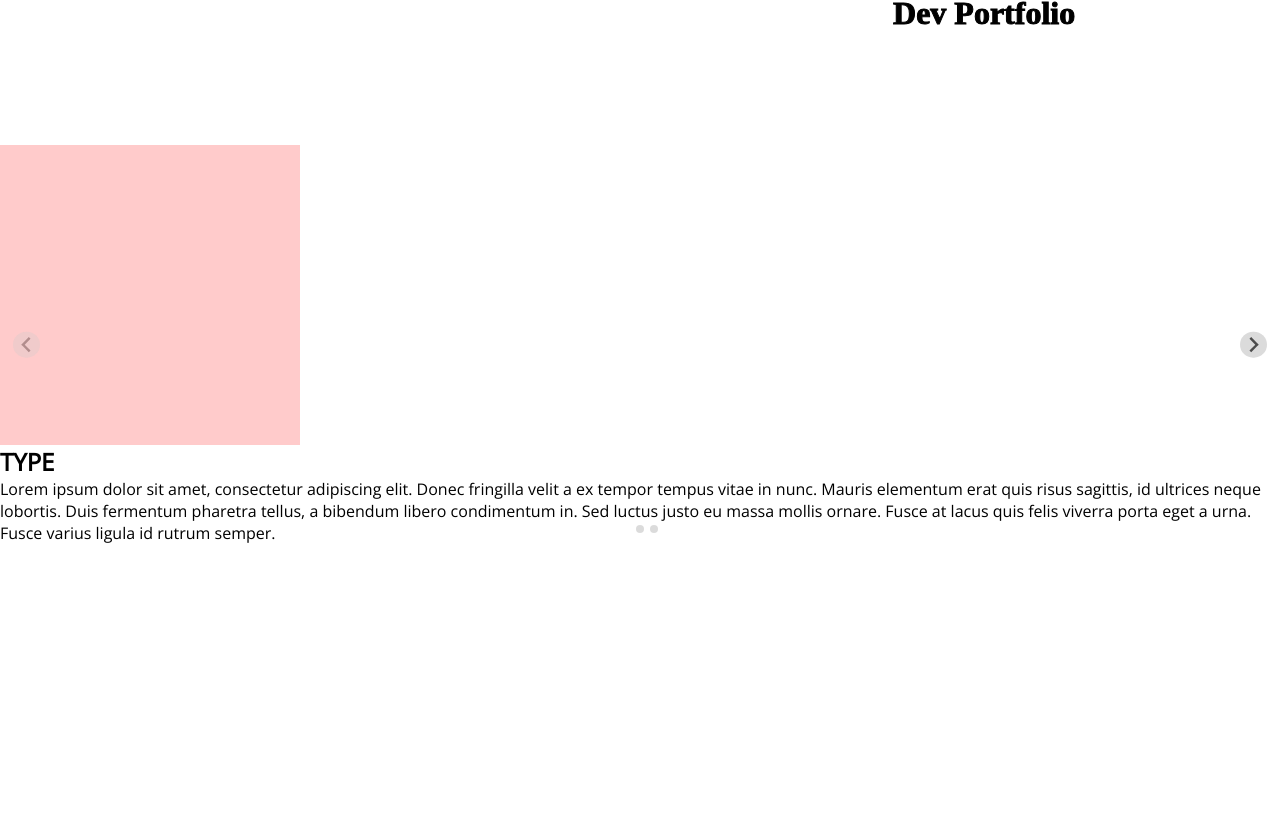
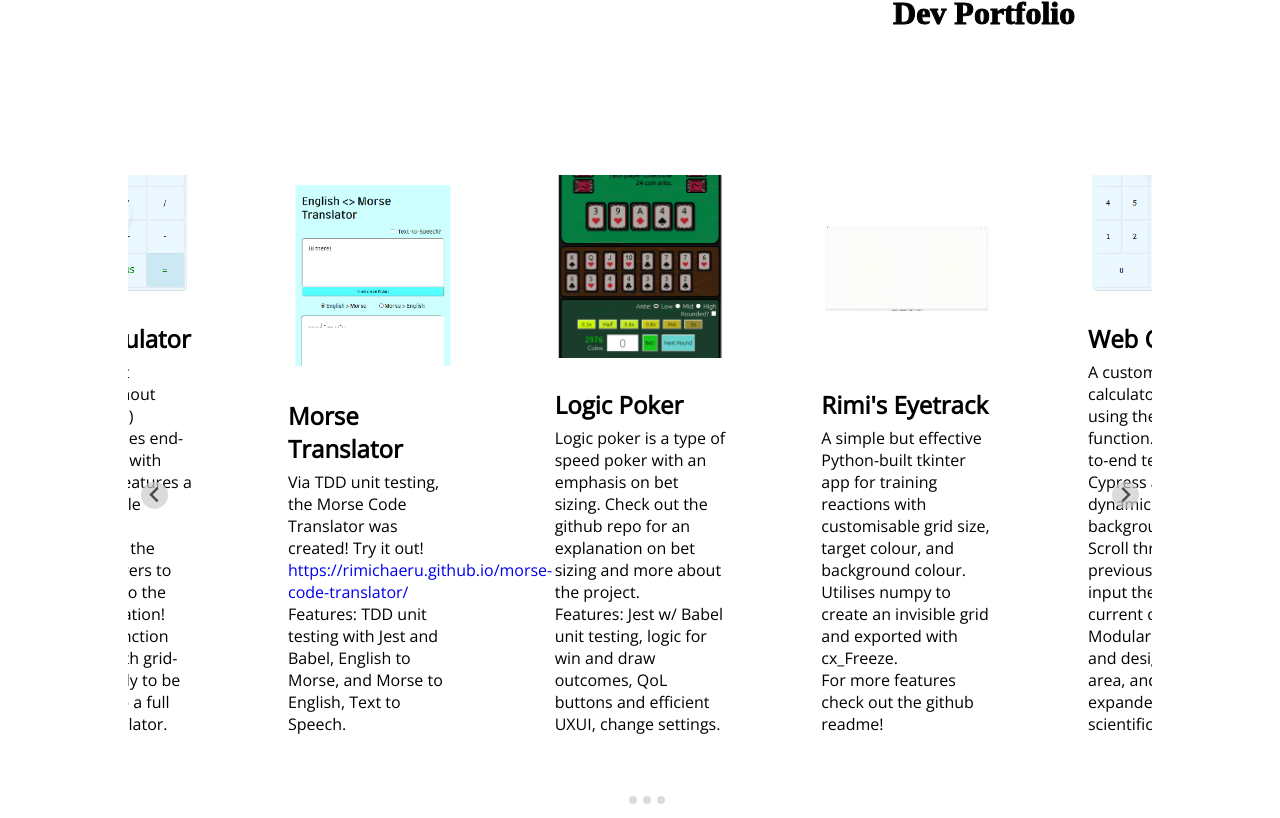
Before and after one commit to rimichaeru/portfolio-website, a website: page src/dev/index.html in a window 1280 px wide. Shown: the part 485-1303 px from the top of the page. Drawn offline with nearby package versions, Linux system fonts and the light colour scheme; a web font is replaced by a local one.

Commit message:
Added dynamic slider for project display

```diff
--- a/src/_components.scss
+++ b/src/_components.scss
@@ -12,6 +12,52 @@
 .stroke {
   -webkit-text-stroke: 0.4px;
 }
+
+.splide {
+  margin-top: 60px;
+  position: absolute;
+  left: 50%;
+  transform: translate(-50%);
+  width: 80%;
+  display: flex;
+
+  img {
+    width: auto;
+    height: 300px;
+    object-fit: scale-down;
+    // border: 1px solid #a66f6f7c;
+    // border-radius: 20px;
+    // box-shadow: 1px 3px 10px #A66F6F;
+    padding: 4px;
+    margin-bottom: 20px;
+  }
+
+  &__track {
+  }
+
+  &__list {
+
+
+  }
+
+  &__slide {
+    display: flex;
+    flex-direction: column;
+    justify-content: flex-end;
+    row-gap: 6px;
+
+    .type {
+
+    }
+
+    .desc {
+      margin-bottom: 80px;
+
+    }
+  }
+}
+
+
 
 .navi {
   & > * {
@@ -87,26 +133,26 @@
   background-color: $color-primary-light;
 }
 
-.main__seek {
-  &__pages {
-    display: flex;
-    justify-content: center;
+// .main__seek {
+//   &__pages {
+//     display: flex;
+//     justify-content: center;
 
-    & > * {
-      font-size: 20px;
-      padding: 5px;
-    }
-  }
+//     & > * {
+//       font-size: 20px;
+//       padding: 5px;
+//     }
+//   }
 
-  &__cycle {
-    display: flex;
-    justify-content: center;
+//   &__cycle {
+//     display: flex;
+//     justify-content: center;
 
-    & > * {
-      padding: 0 5px;
-    }
-  }
-}
+//     & > * {
+//       padding: 0 5px;
+//     }
+//   }
+// }
 
 .footer-line {
   border: 1px solid #000000;
--- a/src/_layouts.scss
+++ b/src/_layouts.scss
@@ -26,7 +26,7 @@
 
 .navi-lower {
   display: flex;
-  margin-top: 14rem;
+  margin-top: 4rem;
   margin-bottom: 20px;
   position: initial;
 }
--- a/src/author/author.html
+++ b/src/author/author.html
@@ -5,8 +5,8 @@
     <meta http-equiv="X-UA-Compatible" content="IE=edge" />
     <meta name="viewport" content="width=device-width, initial-scale=1.0" />
     <title>Authoring: Lee-Michael D'Souza</title>
-    <link rel="stylesheet" href="../dev/main.css" />
-    <link rel="stylesheet" href="../author/author.css" />
+    <link rel="stylesheet" href="../main.css" />
+    <link rel="stylesheet" href="./author.css" />
     <script src="https://code.iconify.design/1/1.0.6/iconify.min.js"></script>
   </head>
 
--- a/src/dev/index.html
+++ b/src/dev/index.html
@@ -5,9 +5,12 @@
     <meta http-equiv="X-UA-Compatible" content="IE=edge" />
     <meta name="viewport" content="width=device-width, initial-scale=1.0" />
     <title>Dev: Lee-Michael D'Souza</title>
-    <link rel="stylesheet" href="./main.css" />
+    <link rel="stylesheet" href="../main.css" />
     <script src="https://code.iconify.design/1/1.0.6/iconify.min.js"></script>
-    <link rel="stylesheet" href="../../node_modules/@splidejs/splide/dist/css/splide.min.css">
+    <link
+      rel="stylesheet"
+      href="../../node_modules/@splidejs/splide/dist/css/splide.min.css"
+    />
   </head>
 
   <body class="page">
@@ -192,101 +195,60 @@
       </div>
     </div>
 
-    <main class="main">
-      <div class="splide">
-        <div class="splide__track">
-          <div class="splide__list">
-            <div class="splide__slide">
-              <div class="main__grid--1">
-                <div class="box image"></div>
-                <h2 class="type">TYPE</h2>
-                <p class="desc">
-                  Lorem ipsum dolor sit amet, consectetur adipiscing elit. Donec
-                  fringilla velit a ex tempor tempus vitae in nunc. Mauris elementum
-                  erat quis risus sagittis, id ultrices neque lobortis. Duis fermentum
-                  pharetra tellus, a bibendum libero condimentum in. Sed luctus justo
-                  eu massa mollis ornare. Fusce at lacus quis felis viverra porta eget
-                  a urna. Fusce varius ligula id rutrum semper.
-                </p>
-              </div>
-            </div>
-            <div class="splide__slide">Slide 02</div>
-            <div class="splide__slide">Slide 03</div>
-          </div>
-        </div>
+    <div class="splide">
+      <div class="splide__track">
+        <ul class="splide__list">
+          <li class="splide__slide">
+            <img src="../../assets/logic-poker-example.png" alt="Logic Poker" />
+            <h2 class="type">Logic Poker</h2>
+            <p class="desc">
+              Logic poker is a type of speed poker with an emphasis on bet sizing. Check out the github repo for an explanation on bet sizing and more about the project.
+              <br>
+              Features: Jest w/ Babel unit testing, logic for win and draw outcomes, QoL buttons and efficient UXUI, change settings.
+            </p>
+          </li>
+          <li class="splide__slide">
+            <img
+              src="../../assets/eyetrack-example.gif"
+              alt="Rimi's Eyetrack"
+            />
+            <h2 class="type">Rimi's Eyetrack</h2>
+            <p class="desc">
+              A simple but effective Python-built tkinter app for training reactions with customisable grid size, target colour, and background colour. Utilises numpy to create an invisible grid and exported with cx_Freeze.
+              <br>
+              For more features check out the github readme!
+            </p>
+          </li>
+          <li class="splide__slide">
+            <img src="../../assets/web-calc-example.png" alt="Web Calculator" />
+            <h2 class="type">Web Calculator</h2>
+            <p class="desc">
+              A custom-built calculator without using the eval() function. Utilises end-to-end testing with Cypress and features a dynamic bubble background.
+              <br>
+              Scroll through the previous answers to input them into the current calculation! Modular in function and design with grid-area, and ready to be expanded into a full scientific calculator.
+            </p>
+          </li>
+          <li class="splide__slide">
+            <img src="../../assets/morse-example.PNG" alt="Morse Translator" />
+            <h2 class="type">Morse Translator</h2>
+            <p class="desc">
+              Via TDD unit testing, the Morse Code Translator was created! Try
+              it out!<br><a href="https://rimichaeru.github.io/morse-code-translator/">https://rimichaeru.github.io/morse-code-translator/</a><br>Features: TDD unit testing with Jest and Babel, English to Morse, and Morse to English, Text to Speech.
+            </p>
+          </li>
+        </ul>
       </div>
-      <!-- <div class="main__grid">
-        <div class="main__grid--1">
-          <div class="box image"></div>
-          <h2 class="type">TYPE</h2>
-          <p class="desc">
-            Lorem ipsum dolor sit amet, consectetur adipiscing elit. Donec
-            fringilla velit a ex tempor tempus vitae in nunc. Mauris elementum
-            erat quis risus sagittis, id ultrices neque lobortis. Duis fermentum
-            pharetra tellus, a bibendum libero condimentum in. Sed luctus justo
-            eu massa mollis ornare. Fusce at lacus quis felis viverra porta eget
-            a urna. Fusce varius ligula id rutrum semper.
-          </p>
-        </div>
-        <div class="main__grid--2">
-          <div class="box image"></div>
-          <h2 class="type">TYPE</h2>
-          <p class="desc">
-            Lorem ipsum dolor sit amet, consectetur adipiscing elit. Donec
-            fringilla velit a ex tempor tempus vitae in nunc. Mauris elementum
-            erat quis risus sagittis, id ultrices neque lobortis. Duis fermentum
-            pharetra tellus, a bibendum libero condimentum in. Sed luctus justo
-            eu massa mollis ornare. Fusce at lacus quis felis viverra porta eget
-            a urna. Fusce varius ligula id rutrum semper.
-          </p>
-        </div>
-        <div class="main__grid--3">
-          <div class="box image"></div>
-          <h2 class="type">TYPE</h2>
-          <p class="desc">
-            Lorem ipsum dolor sit amet, consectetur adipiscing elit. Donec
-            fringilla velit a ex tempor tempus vitae in nunc. Mauris elementum
-            erat quis risus sagittis, id ultrices neque lobortis. Duis fermentum
-            pharetra tellus, a bibendum libero condimentum in. Sed luctus justo
-            eu massa mollis ornare. Fusce at lacus quis felis viverra porta eget
-            a urna. Fusce varius ligula id rutrum semper.
-          </p>
-        </div>
-        <div class="main__grid--4">
-          <div class="box image"></div>
-          <h2 class="type">TYPE</h2>
-          <p class="desc">
-            Lorem ipsum dolor sit amet, consectetur adipiscing elit. Donec
-            fringilla velit a ex tempor tempus vitae in nunc. Mauris elementum
-            erat quis risus sagittis, id ultrices neque lobortis. Duis fermentum
-            pharetra tellus, a bibendum libero condimentum in. Sed luctus justo
-            eu massa mollis ornare. Fusce at lacus quis felis viverra porta eget
-            a urna. Fusce varius ligula id rutrum semper.
-          </p>
-        </div>
-      </div>
-
-      <div class="main__seek">
-        <div class="main__seek__pages">
-          <a href="" class="main__seek__pages--web">Web</a>
-          <a href="" class="main__seek__pages--app">App</a>
-          <a href="" class="main__seek__pages--game">Game</a>
-        </div>
-
-        <div class="main__seek__cycle">
-          <a href="" class="main__seek__cycle--left"> < </a>
-          <p class="main__seek__cycle--name">Cycle Pages</p>
-          <a href="" class="main__seek__cycle--_right"> > </a>
-        </div>
-      </div> -->
-    </main>
+    </div>
 
     <nav class="navi navi-lower">
       <a href="../dev/index.html" class="navi__dev">Developer</a>
       <a href="../author/author.html" class="navi__auth">Author</a>
       <a href="../trading/trading.html" class="navi__eq">Equity Trading</a>
     </nav>
-    <script src="../../node_modules/@splidejs/splide/dist/js/splide.js" type="module"></script>
+    <script
+      src="../../node_modules/@splidejs/splide/dist/js/splide.js"
+      type="module"
+    ></script>
     <script src="main.js" type="module"></script>
   </body>
 
--- a/src/dev/main.js
+++ b/src/dev/main.js
@@ -1 +1,22 @@
-new Splide( '.splide' ).mount();
+new Splide( ".splide", {
+	gap: "6rem",
+	padding: {
+		left: "10rem",
+		right: "10rem"
+	},
+	// cover: true,
+	type: "loop",
+	height: "40rem",
+	// fixedWidth: "500px",
+	focus: "center",
+	perPage: 3,
+	rewind : true,
+	autoplay: true,
+	interval: 10000,
+	pauseOnHover: true,
+	pauseOnFocus: true,
+	resetProgress: true,
+	drag: true,
+	flickMaxPages: 1,
+
+}  ).mount();
```
Also changed, not shown: src/trading/trading.html (+2 -2 lines), assets/eyetrack-example.gif (added), assets/logic-poker-example.png (added), assets/morse-example.PNG (added), assets/web-calc-example.png (added), src/author.scss (renamed from src/author/author.scss), src/dev/dist/main.dev.js (added), src/main.css, src/main.scss (renamed from src/dev/main.scss), src/trading.scss (renamed from src/trading/trading.scss), 1 other file.
